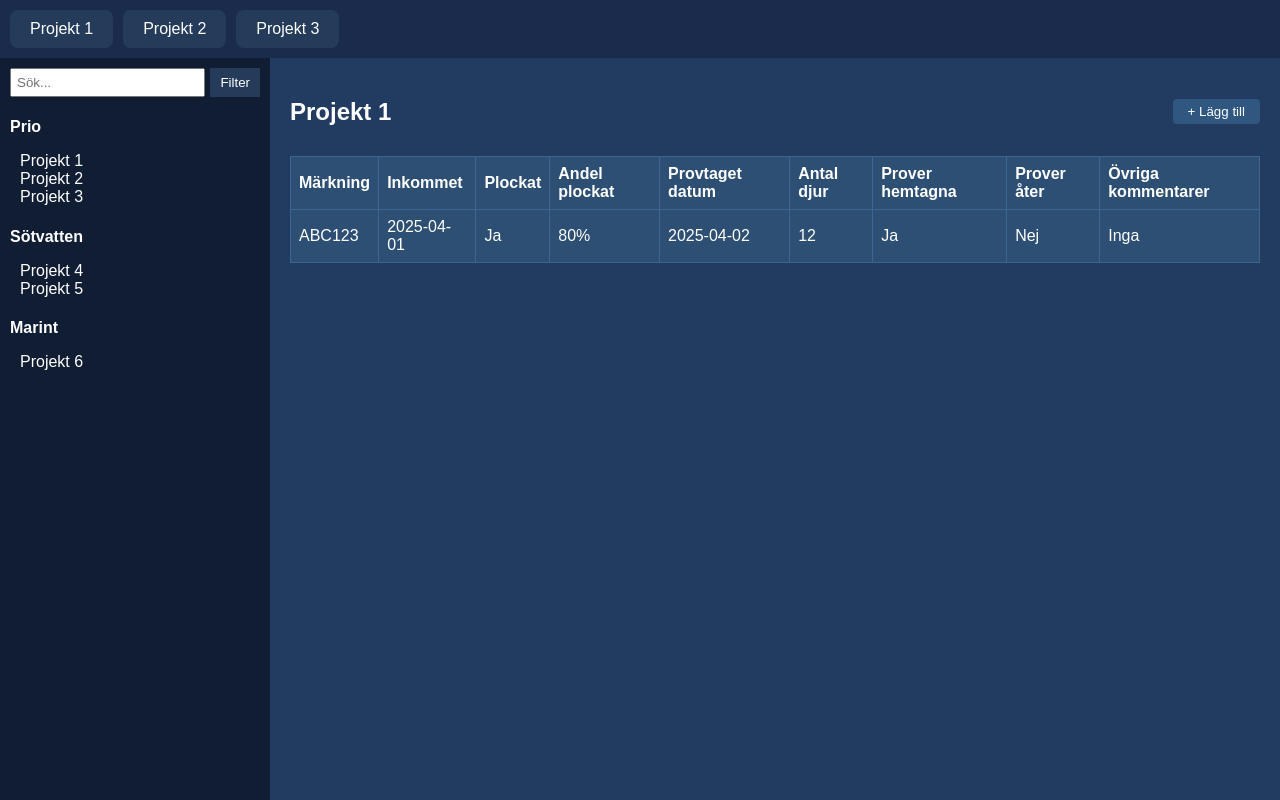
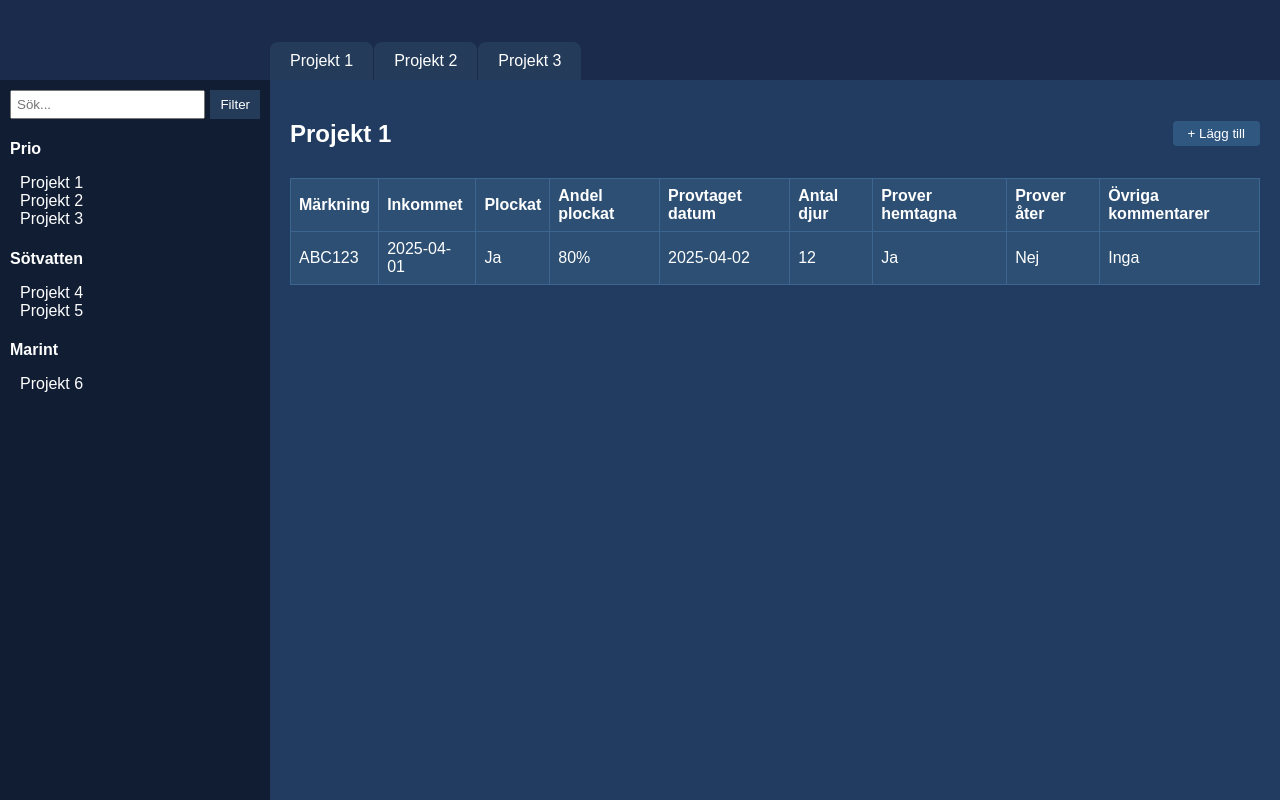
Before and after one commit to EliasKristmansson/dbtreact, a React (Vite) app in the folder reactproject1/: page / in a window 1280 px wide. Built offline with nearby package versions, Linux system fonts and the light colour scheme.

Commit message:
fixed tabs

```diff
--- a/reactproject1/src/App.css
+++ b/reactproject1/src/App.css
@@ -11,17 +11,26 @@ body {
 }
 
 .topbar {
-  display: flex;
-  background-color: #1a2b4c;
-  padding: 10px;
-  gap: 10px;
+    background-color: #1a2b4c;
+    height: 80px;
+    display: flex;
+    align-items: flex-end;
+}
+
+.topbar-content {
+    display: flex;
+    padding-left: 270px; /* adjust this value to match workspace margin */
+    gap: 1px;
 }
 
 .tab {
-  background-color: #243c5a;
-  padding: 10px 20px;
-  border-radius: 8px;
+    background-color: #243c5a;
+    padding: 10px 20px;
+    border-top-left-radius: 8px;
+    border-top-right-radius: 8px;
+    color: white;
 }
+
 
 .main-content {
   display: flex;
--- a/reactproject1/src/components/Topbar.jsx
+++ b/reactproject1/src/components/Topbar.jsx
@@ -2,10 +2,12 @@ import React from "react";
 
 export default function Topbar() {
   return (
-    <div className="topbar">
-      <div className="tab">Projekt 1</div>
-      <div className="tab">Projekt 2</div>
-      <div className="tab">Projekt 3</div>
+      <div className="topbar">
+          <div className="topbar-content">
+              <div className="tab">Projekt 1</div>
+              <div className="tab">Projekt 2</div>
+              <div className="tab">Projekt 3</div>
+          </div>
     </div>
   );
 }
```
Also changed, not shown: reactproject1/src/components/FolderPrio.jsx (added, +9 -0 lines).
